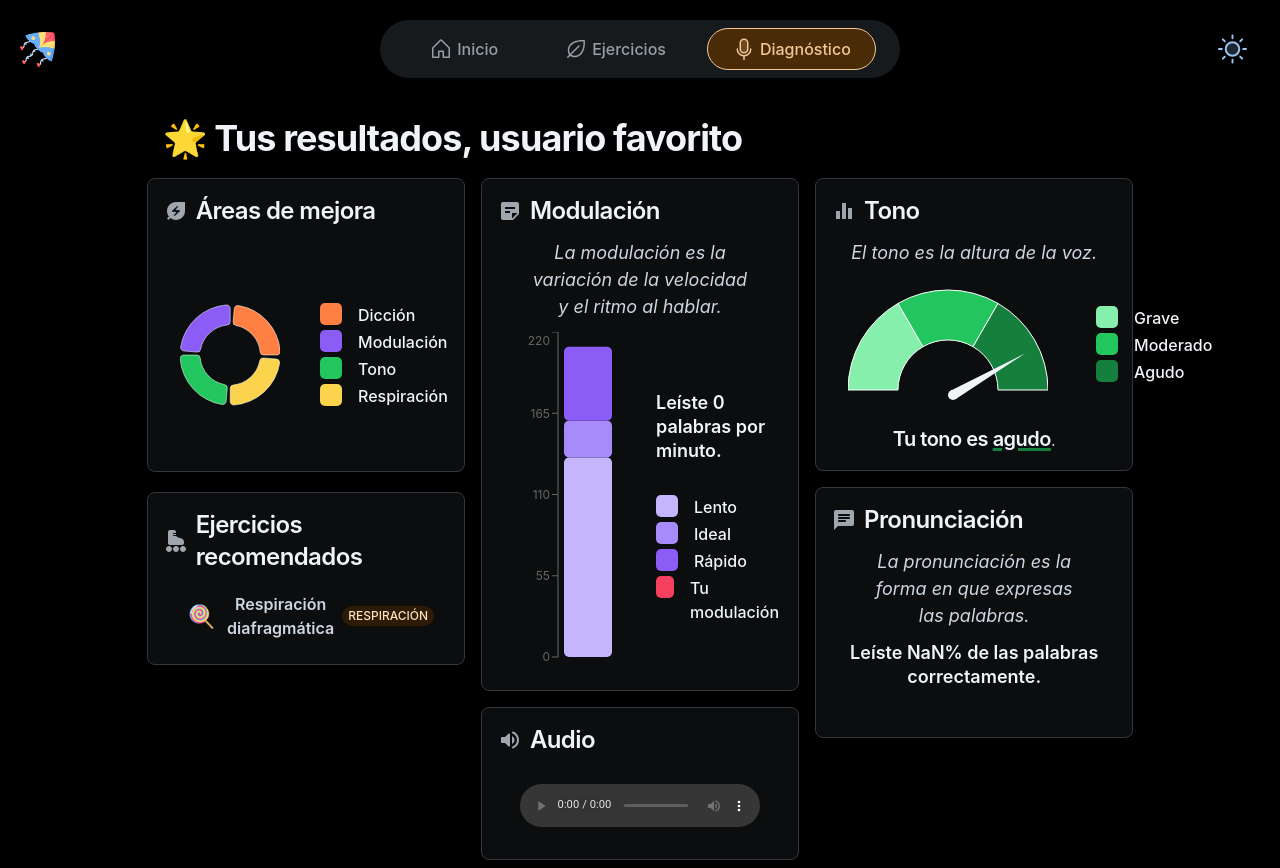
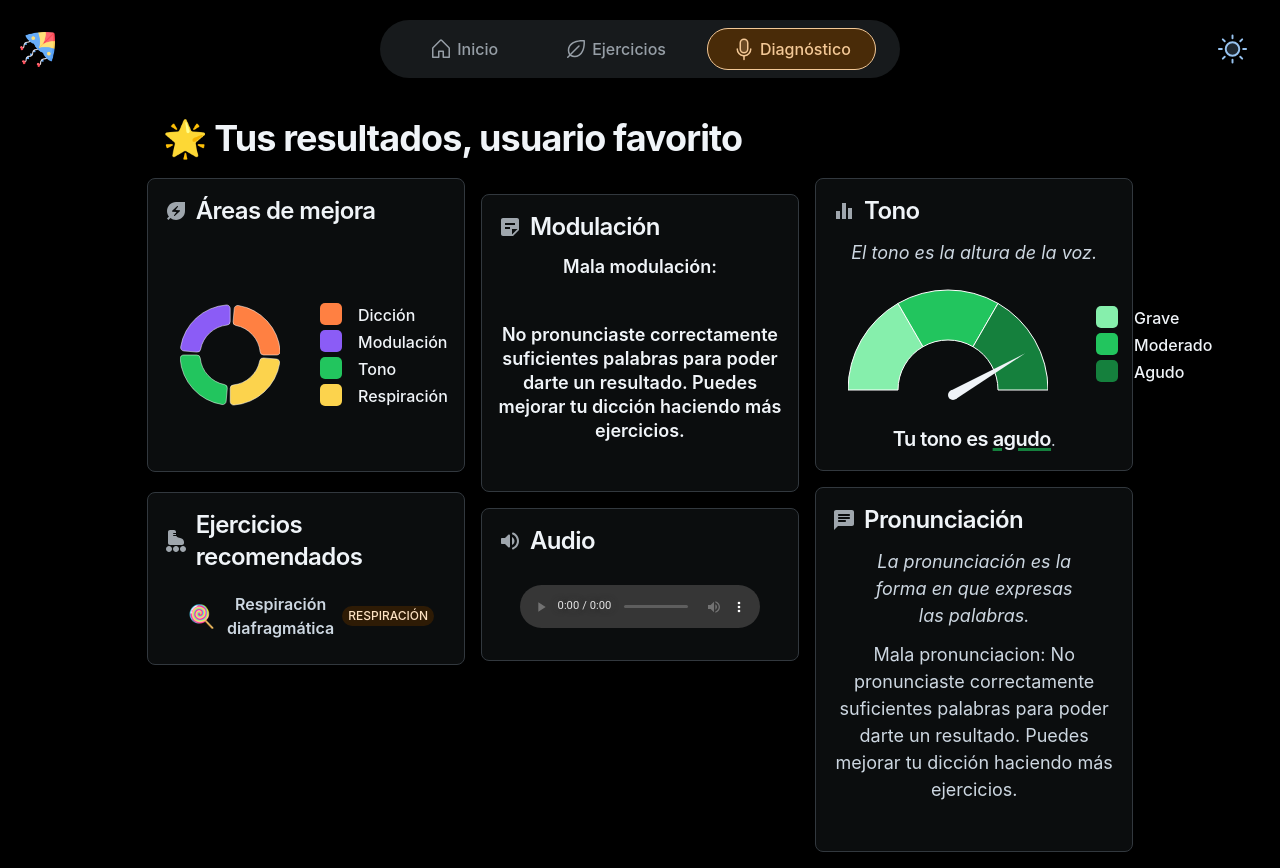
Before and after one commit to Udg-proyecto-Papalote/Papalote, a React (Vite) app: page /diagnostico/resultado in a window 1280 px wide. Built offline with nearby package versions, Linux system fonts and the light colour scheme; what cloudinary-core would draw is missing.

Commit message:
Pequeños cambios acerca de resultados

```diff
--- a/src/components/Diagnostico/Modulacion.jsx
+++ b/src/components/Diagnostico/Modulacion.jsx
@@ -55,7 +55,7 @@ const Modulacion = ({ title, miModulacion = { 'Tu modulación': 130 } }) => {
                     </BarChart>
                 </Grid>
                 <Grid lg={6} md={6} sm={6} xs={6}>
-                <Typography level='title-lg' mb={4}>Leíste {miModulacion['Tu modulación']} palabras por minuto.
+                <Typography level='title-lg' mb={4}> Pronunciaste {miModulacion['Tu modulación']} palabras por minuto.
                 </Typography>
                     <DiagnosticLegend data={data} />
                 </Grid>
--- a/src/pages/Result.jsx
+++ b/src/pages/Result.jsx
@@ -25,7 +25,7 @@ const MyPieChart = () => {
     const dispatch = useDispatch();
 
 
-    const areas = [ 'Respiración', !buena_diccion ? 'Dicción' : '', !buena_modulacion ? 'Modulación' : '', tono_voz !== 'tono_moderado' ? 'Tono' : '' ].filter((area) => area !== '');
+    const areas = [ 'Respiración', !buena_diccion ? 'Dicción' : '', !buena_modulacion ? 'Modulación' : '', tono_voz !== 'moderado' ? 'Tono' : '' ].filter((area) => area !== '');
 
     useEffect(() => {
         if(!loading && Object.keys(currentDiagnostic).length > 0) {
@@ -46,7 +46,19 @@ const MyPieChart = () => {
 
                 </Grid>
                 <Grid lg={4} md={6} sm={12} xs={12}>
+                    {total_palabras_transcritas < 100 ? (
+                        <Card sx={{ mt: 2 }}>
+                            <Title title='Modulación' icon={<StickyNote2 />} />
+                            <Typography level='title-lg' textAlign='center' mb={4}>
+                                Mala modulación:
+                            </Typography>
+                            <Typography level='title-lg' textAlign='center' mb={4}>
+                            No pronunciaste correctamente suficientes palabras para poder darte un resultado. Puedes mejorar tu dicción haciendo más ejercicios.
+                            </Typography>
+                        </Card>
+                    ) : (
                         <Modulacion title={<Title title='Modulación' icon={<StickyNote2 />} />} miModulacion={{ 'Tu modulación': (total_palabras_transcritas / 2).toFixed(0) }} />
+                    )}
                     <Card sx={{ mt: 2 }}>
                         <Title title='Audio' icon={<VolumeUpRounded />} />
                         <CardContent sx={{ my: 2, display: 'flex', alignItems: 'center', justifyContent: 'center' }}>
@@ -63,7 +75,16 @@ const MyPieChart = () => {
                             <Typography level='body-lg' fontStyle='italic' textAlign='center' mx={4}>
                                 La pronunciación es la forma en que expresas las palabras.
                             </Typography>
-                        <Typography level='title-lg' textAlign='center' mb={4}>Leíste {(100 * palabras_correctas / total_palabras_transcritas).toFixed(1)}% de las palabras correctamente.</Typography>
+                            {total_palabras_transcritas < 100 ? (
+                                <Typography level='body-lg' textAlign='center' mb={4}>
+                                    Mala pronunciacion: No pronunciaste correctamente suficientes palabras para poder darte un resultado. Puedes mejorar tu dicción haciendo más ejercicios.
+                                </Typography>
+
+                            ) : (
+                                <Typography level='title-lg' textAlign='center' mb={4}>
+                                    Pronunciaste el {(100 * palabras_correctas / total_palabras_transcritas).toFixed(1)}% de las palabras correctamente.
+                                </Typography>
+                            )}
                         </Card>
                 </Grid>
             </Grid>
```
Lines whose indentation alone changed are shown as unchanged.
